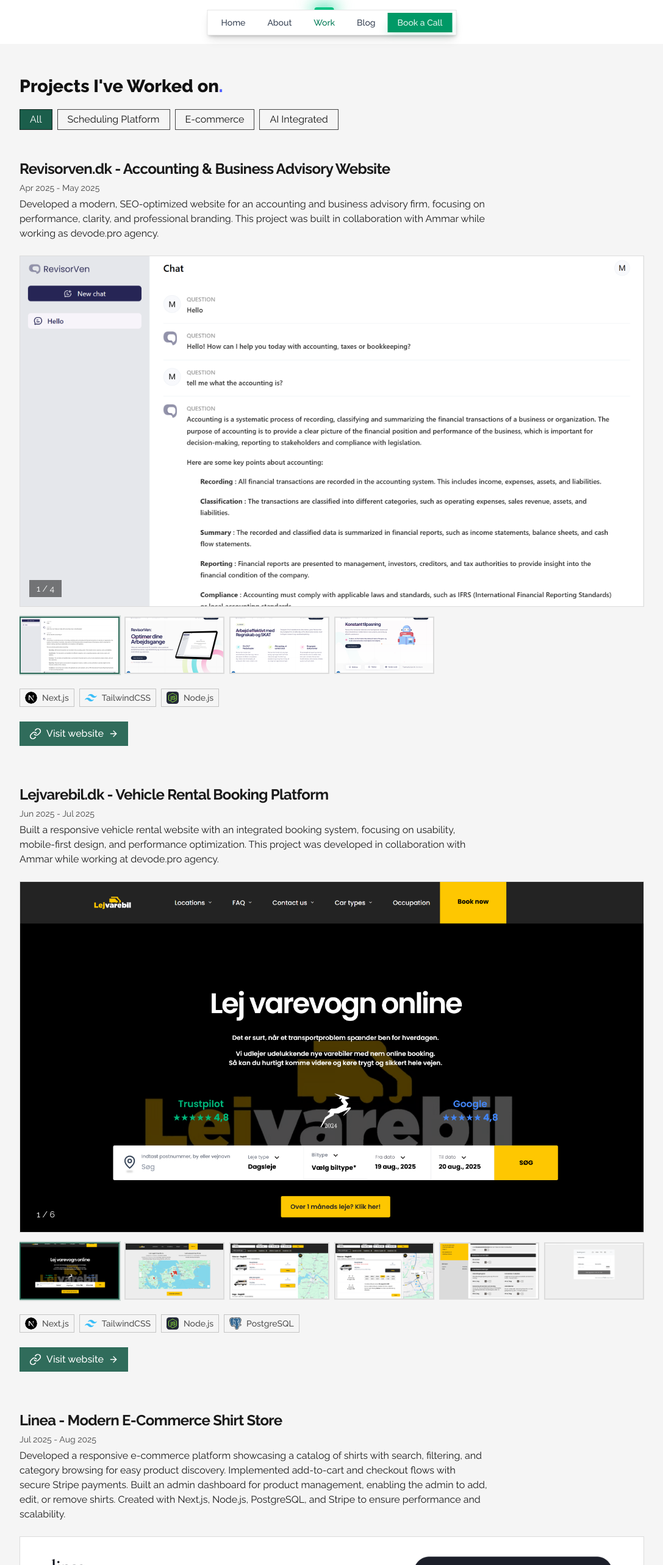
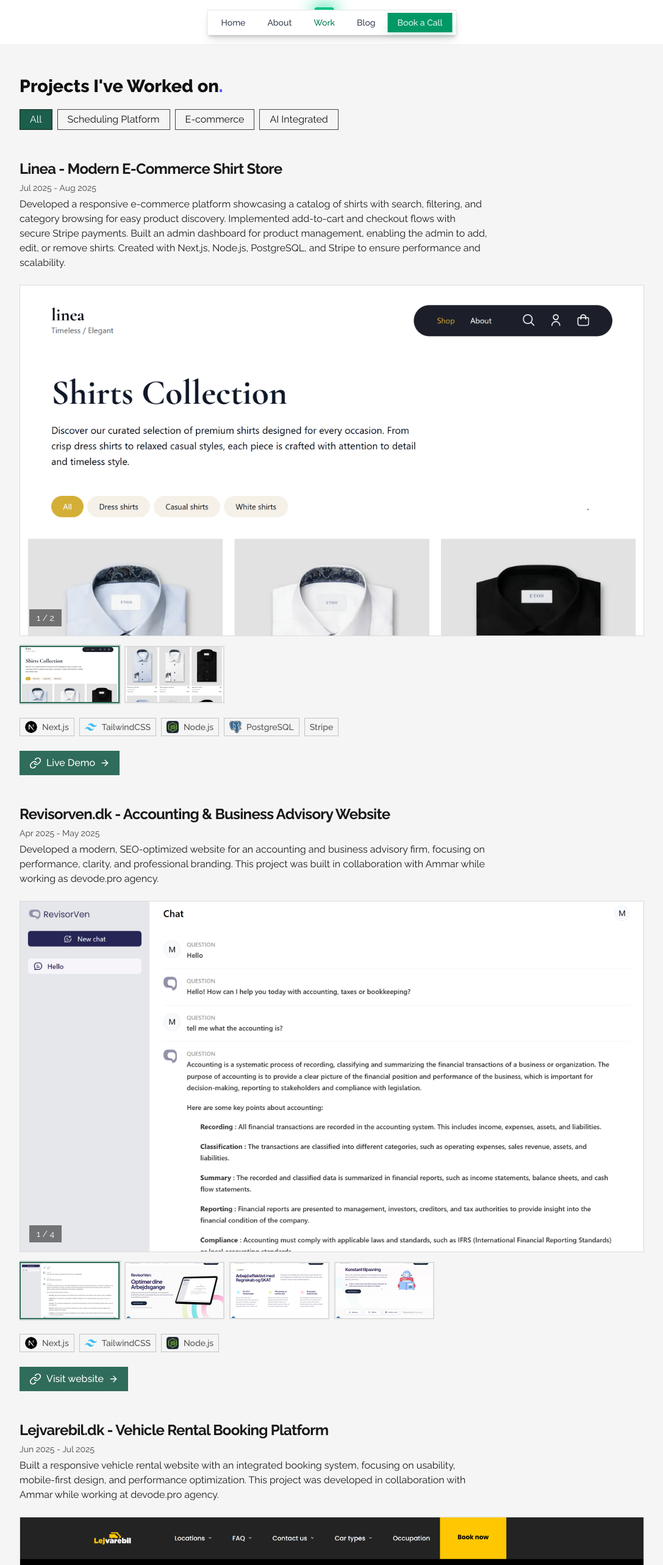
Before and after one commit to ali-hiader/portfolio, a Next.js app: page /projects in a window 1280 px wide. Shown: the top 2566 px of the page at 61% size, without its empty margins (96-1183 px from the left). Built offline with nearby package versions, Linux system fonts and the light colour scheme.

Commit message:
fixed padding using links

```diff
--- a/src/app/projects/page.tsx
+++ b/src/app/projects/page.tsx
@@ -46,7 +46,7 @@
         ))}
       </section>
 
-      <section className="mt-12">
+      <section className="mb-16">
         {filteredProjects.map((project) => (
           <ProjectShowcase
             key={project.title}
--- a/src/components/project.tsx
+++ b/src/components/project.tsx
@@ -54,12 +54,12 @@
   const jumpTo = useCallback((i: number) => setIndex(i), []);
 
   return (
-    <div className="mb-16 overflow-hidden duration-200 motion-reduce:transition-none">
+    <div
+      id={title.split(" ")[0].toLowerCase()}
+      className="pt-12 overflow-hidden duration-200 motion-reduce:transition-none"
+    >
       {/* Heading */}
-      <h3
-        id={title.split(" ")[0].toLowerCase()}
-        className="mb-2 text-2xl font-bold tracking-[-0.03em] text-primary-foreground"
-      >
+      <h3 className="mb-2 text-2xl font-bold tracking-[-0.03em] text-primary-foreground">
         {title}
       </h3>
       {(periodISO || periodLabel) && (
--- a/src/lib/utils.ts
+++ b/src/lib/utils.ts
@@ -57,6 +57,23 @@
 
 export const projects = [
   {
+    title: "Linea - Modern E-Commerce Shirt Store",
+    type: "E-Commerce Website",
+    periodISO: "2025-07-01",
+    periodLabel: "Jul 2025 - Aug 2025",
+    description:
+      "Developed a responsive e-commerce platform showcasing a catalog of shirts with search, filtering, and category browsing for easy product discovery. Implemented add-to-cart and checkout flows with secure Stripe payments. Built an admin dashboard for product management, enabling the admin to add, edit, or remove shirts. Created with Next.js, Node.js, PostgreSQL, and Stripe to ensure performance and scalability.",
+    images: lineaImages,
+    techUsed: ["Next.js", "TailwindCSS", "Node.js", "PostgreSQL", "Stripe"],
+    actions: [
+      {
+        href: "https://linea-by-ali.vercel.app/",
+        label: "Live Demo",
+        variant: "primary" as const,
+      },
+    ],
+  },
+  {
     title: "Revisorven.dk - Accounting & Business Advisory Website",
     type: "Corporate Website",
     periodISO: "2025-04-01",
@@ -90,23 +107,7 @@
       },
     ],
   },
-  {
-    title: "Linea - Modern E-Commerce Shirt Store",
-    type: "E-Commerce Website",
-    periodISO: "2025-07-01",
-    periodLabel: "Jul 2025 - Aug 2025",
-    description:
-      "Developed a responsive e-commerce platform showcasing a catalog of shirts with search, filtering, and category browsing for easy product discovery. Implemented add-to-cart and checkout flows with secure Stripe payments. Built an admin dashboard for product management, enabling the admin to add, edit, or remove shirts. Created with Next.js, Node.js, PostgreSQL, and Stripe to ensure performance and scalability.",
-    images: lineaImages,
-    techUsed: ["Next.js", "TailwindCSS", "Node.js", "PostgreSQL", "Stripe"],
-    actions: [
-      {
-        href: "https://linea-by-ali.vercel.app/",
-        label: "Live Demo",
-        variant: "primary" as const,
-      },
-    ],
-  },
+
   {
     title: "CoachHub - Multi-Coach Scheduling Platform",
     type: "SaaS Platform",
```
